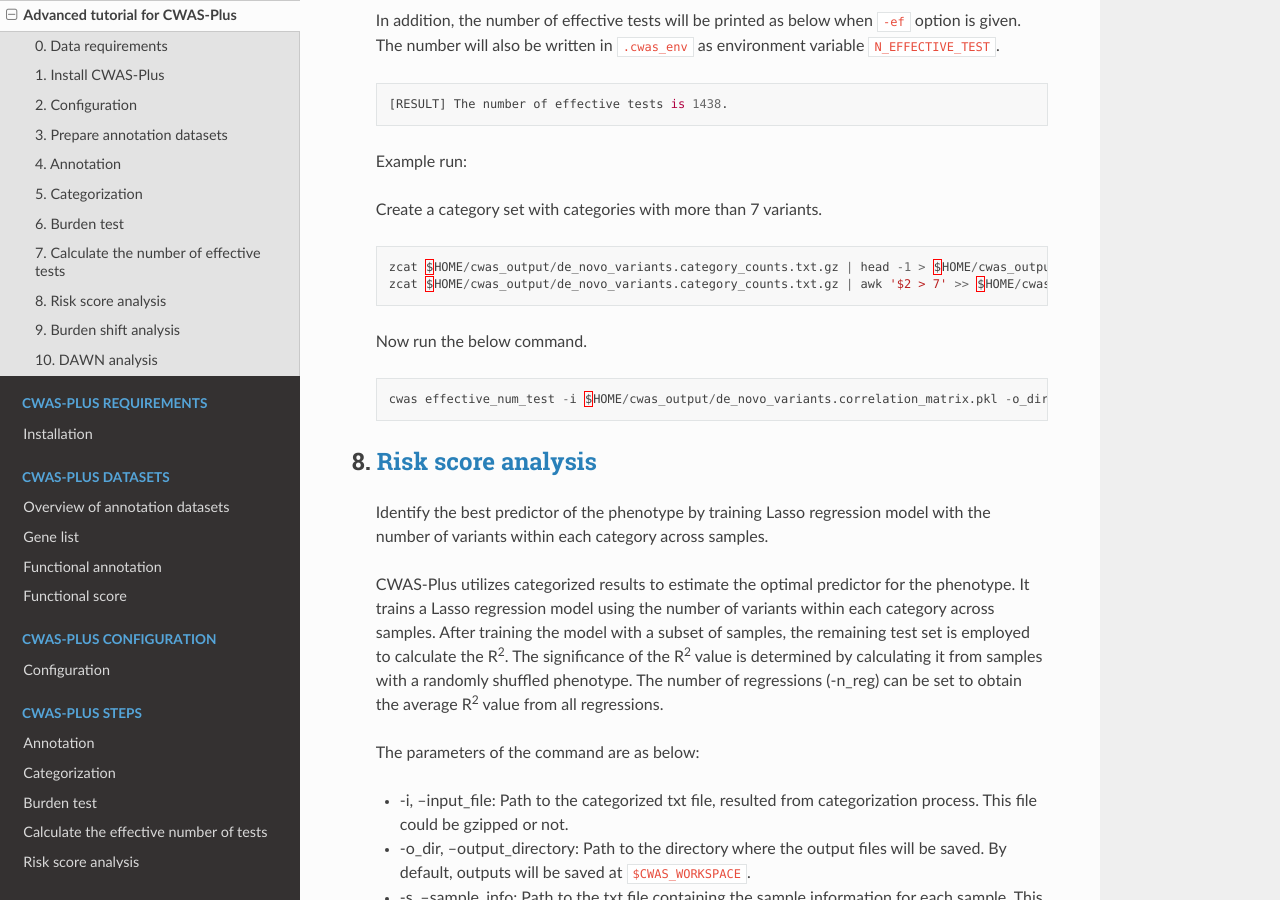
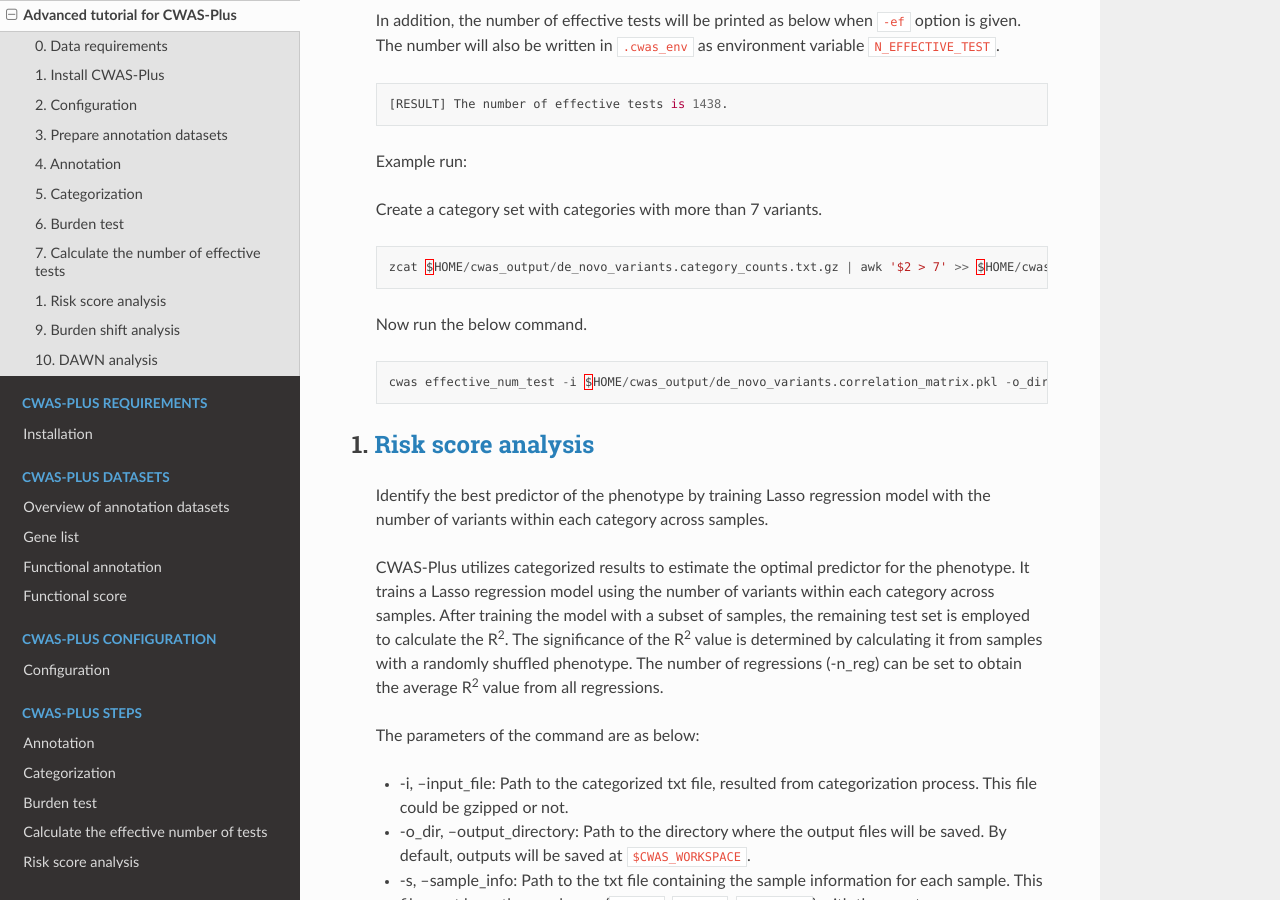
Before and after one commit to joonan-lab/cwas, a Sphinx documentation site: the page built from docs/quickstart/advanced_tutorial.rst, in a window 1280 px wide and 900 px high, scrolled down 16287 px. Built offline with Sphinx 7.4.7 and the Read the Docs theme 2.0.0, drawn with Linux system fonts in a browser that asks for light colours.

Commit message:
Update advanced_tutorial.rst

```diff
--- a/docs/quickstart/advanced_tutorial.rst
+++ b/docs/quickstart/advanced_tutorial.rst
@@ -676,7 +676,6 @@ This is an advanced tutorial for CWAS-Plus. Specific descriptions of arguments a
 
   .. code-block:: solidity
 
-    zcat $HOME/cwas_output/de_novo_variants.category_counts.txt.gz | head -1 > $HOME/cwas_output/subset_categories.v2.txt
     zcat $HOME/cwas_output/de_novo_variants.category_counts.txt.gz | awk '$2 > 7' >> $HOME/cwas_output/subset_categories.v2.txt
 
   Now run the below command.
@@ -686,7 +685,7 @@ This is an advanced tutorial for CWAS-Plus. Specific descriptions of arguments a
     cwas effective_num_test -i $HOME/cwas_output/de_novo_variants.correlation_matrix.pkl -o_dir $HOME/cwas_output -ef -if corr -n 10000 -c $HOME/cwas_output/subset_categories.v2.txt
 
 
-8.  :ref:`Risk score analysis <riskscore>`
+1.  :ref:`Risk score analysis <riskscore>`
 ############################################
 
   Identify the best predictor of the phenotype by training Lasso regression model with the number of variants within each category across samples.
```
